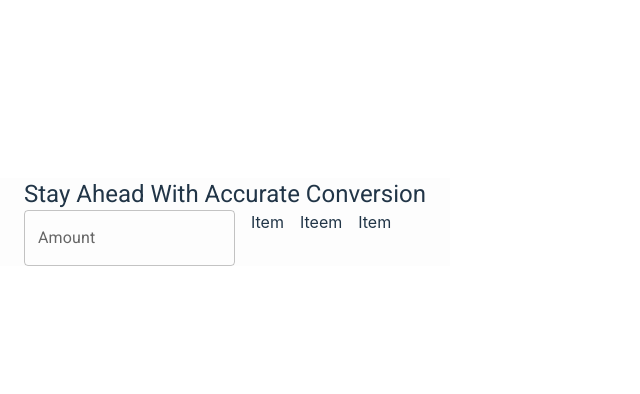
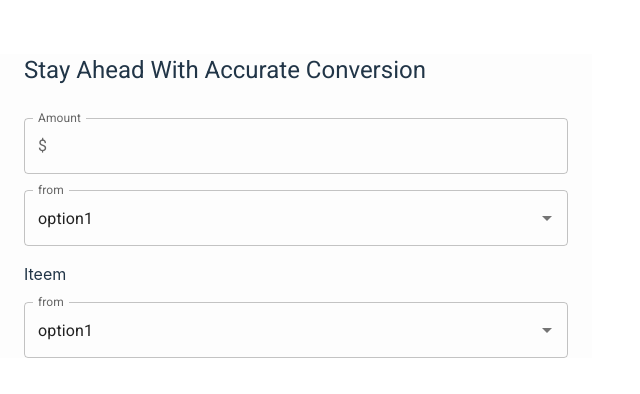
Before and after one commit to geethdev/React-Currency-Converter, a React (Vite) app: page / in a window 1280 px wide. Shown: the part 194-588 px from the top of the page, without its empty margins (0-640 px from the left). Built offline with nearby package versions, Linux system fonts and the light colour scheme.

Commit message:
Update typography and input fields

```diff
--- a/src/App.jsx
+++ b/src/App.jsx
@@ -6,7 +6,7 @@ import SwitchCurrency from "./components/SwitchCurrency";
 function App() {
   return (
     <Container maxWidth="md" sx={{ background: "#fdfdfd" }}>
-      <Typography variant="h5" sx={{ marginTop: "2rem" }}>
+      <Typography variant="h5" sx={{ marginBottom: "2rem" }}>
         Stay Ahead With Accurate Conversion
       </Typography>
       <Grid container spacing={2}>
--- a/src/components/InputAmout.jsx
+++ b/src/components/InputAmout.jsx
@@ -1,12 +1,20 @@
-import { Button, Container, Grid, TextField, Typography } from "@mui/material";
+import {
+  Button,
+  Container,
+  Grid,
+  InputAdornment,
+  TextField,
+  Typography,
+} from "@mui/material";
 const InputAmout = () => {
   return (
-    <Grid item>
+    <Grid item xs={12}>
       <TextField
         label="Amount"
         fullWidth
         InputProps={{
           type: "number",
+          startAdornment: <InputAdornment position="start">$</InputAdornment>,
         }}
       />
     </Grid>
--- a/src/components/SelectCountry.jsx
+++ b/src/components/SelectCountry.jsx
@@ -1,7 +1,15 @@
-import { Grid } from "@mui/material";
+import { Autocomplete, Grid, TextField } from "@mui/material";
 
 const SelectCountry = () => {
-  return <Grid item>Item</Grid>;
+  return (
+    <Grid item xs={12}>
+      <Autocomplete
+        value="option1"
+        options={["option1", "option2", "option3"]}
+        renderInput={(params) => <TextField {...params} label="from" />}
+      />
+    </Grid>
+  );
 };
 
 export default SelectCountry;
```
